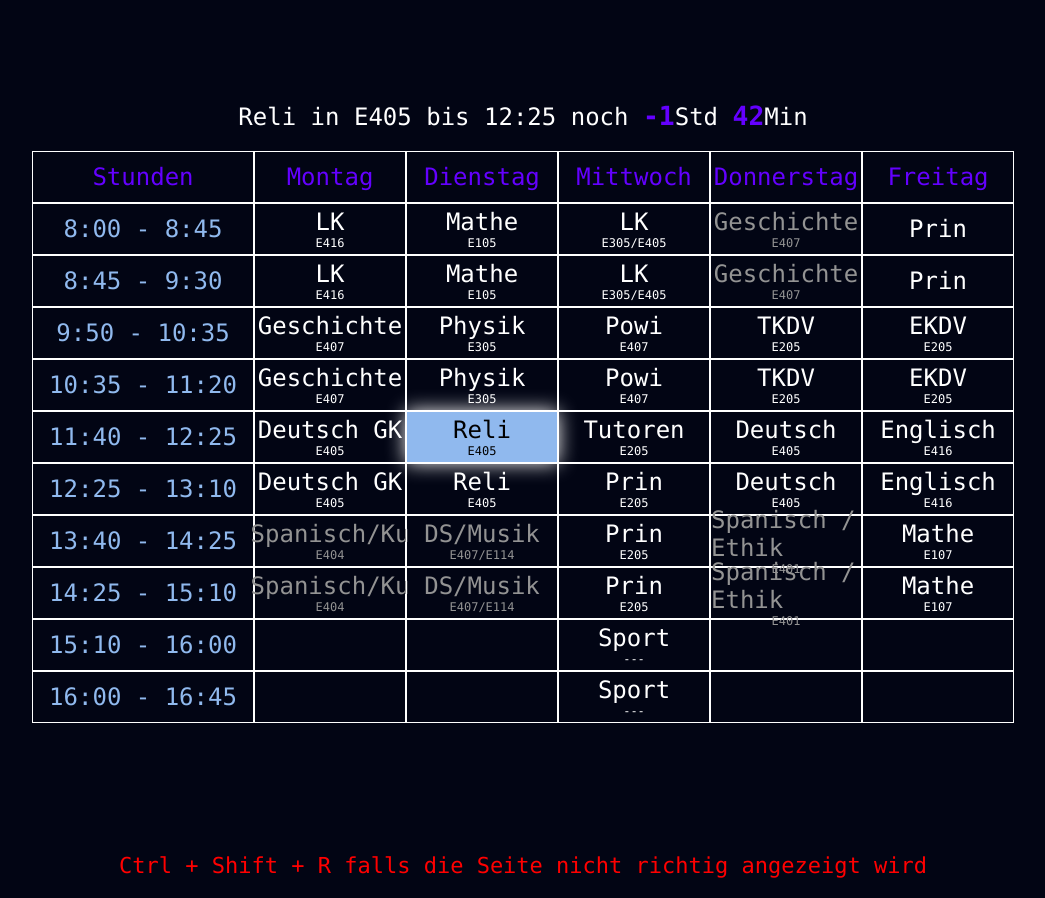
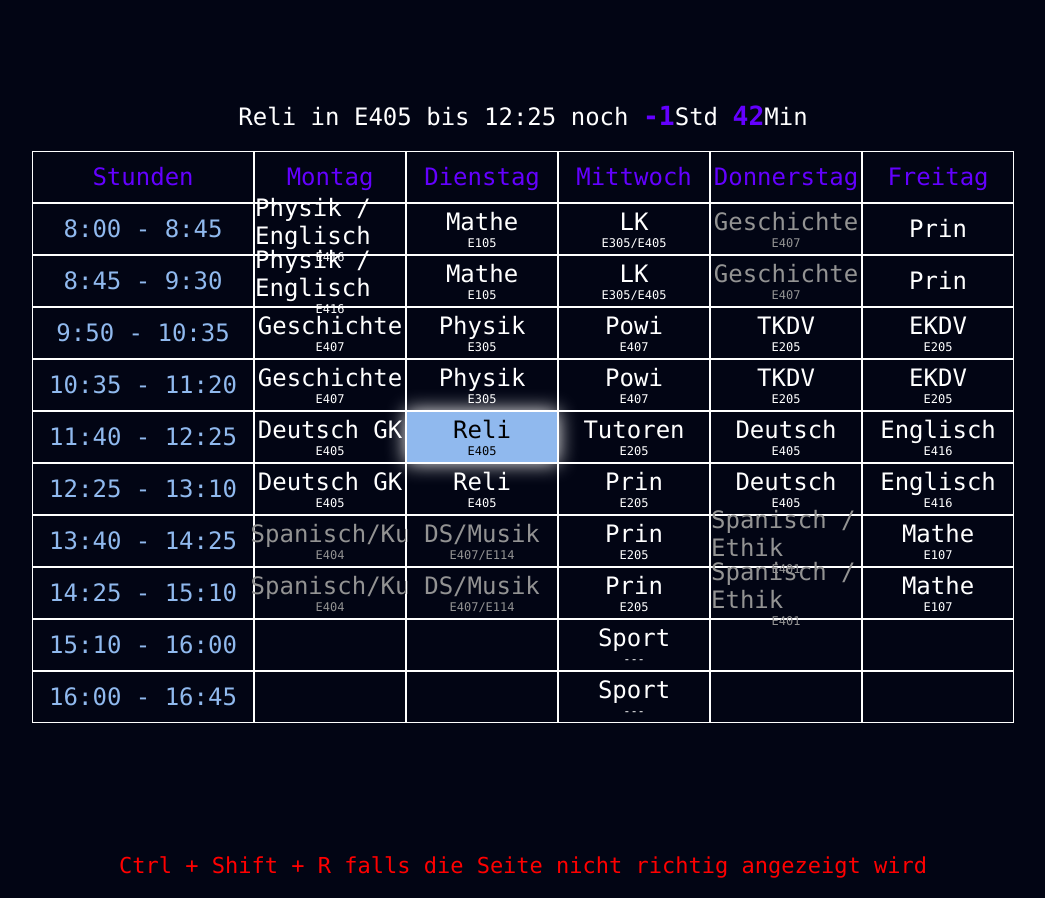
Before and after one commit to FrozenAssassine/TimeTable_Web, a plain HTML site: page index.html in a window 1280 px wide. Shown: the whole page, without its empty margins (117-1162 px from the left). Drawn offline with Linux system fonts and the light colour scheme.

Commit message:
fix: wrong class

```diff
--- a/index.html
+++ b/index.html
@@ -54,11 +54,11 @@
                     <div class="DayHeadline2">Montag</div>
                     <div>
                         <div class="DayHeadline">
-                            LK
+                            Physik / Englisch
                             <div class="Day_Room">E416</div>
                         </div>
                         <div class="DayHeadline">
-                            LK
+                            Physik / Englisch
                             <div class="Day_Room">E416</div>
                         </div>
                         <div class="DayHeadline">
```
